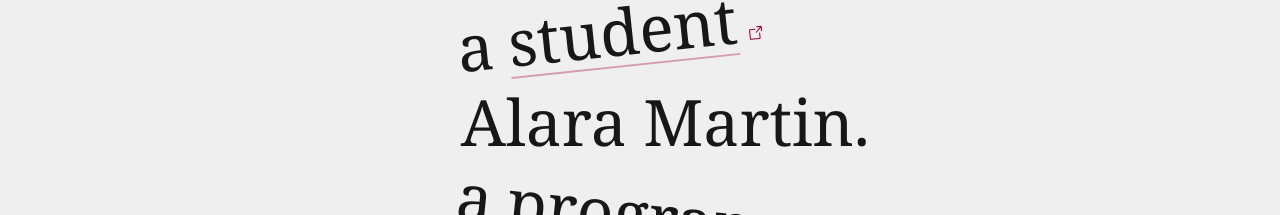
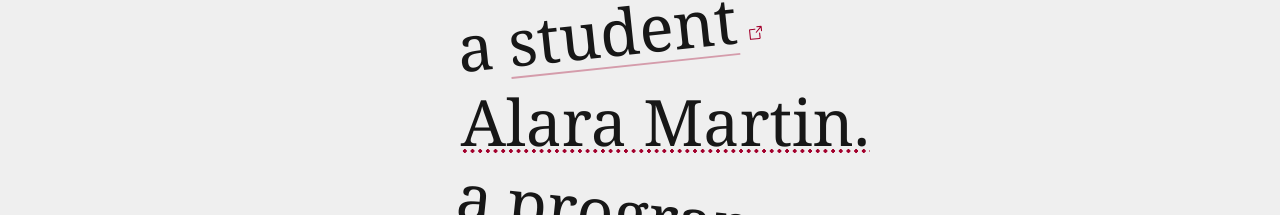
Before and after one commit to alaramartin/website-plain, a Next.js app: page / in a window 1280 px wide. Shown: the part 127-342 px from the top of the page. Built offline with nearby package versions, Linux system fonts and the light colour scheme.

Commit message:
modified the flashing underline thing on homepage for my name

```diff
--- a/src/app/Headline.tsx
+++ b/src/app/Headline.tsx
@@ -478,12 +478,20 @@ export default function Headline() {
                         a
                     </span>
 
+                    {/* One dotted underline (and glow) under the whole name while it's the anchor,
+                        so the dots run unbroken across the "A" and the rest. The glow stops once
+                        the fan is out. */}
+                    <span
+                        aria-hidden
+                        className={`dotted absolute inset-y-0 left-0 ${fanned ? "" : "fan-hint"}`}
+                        style={{
+                            width: `${cardWidths[0] ?? widest}em`,
+                            opacity: current === 0 ? 1 : 0,
+                            transition: `opacity ${FLIP_MS}ms ease-in-out`,
+                        }}
+                    />
                     <Prism turns={caseFlips(step)}>
-                        {(k) => (
-                            <span className="fan-hint">
-                                {k % 2 === 0 ? "A" : "a"}
-                            </span>
-                        )}
+                        {(k) => (k % 2 === 0 ? "A" : "a")}
                     </Prism>
                     <Prism
                         turns={step}
@@ -546,7 +554,7 @@ export default function Headline() {
                                 }}
                             >
                                 {i === 0 ? (
-                                    word
+                                    <span className="dotted">{word}</span>
                                 ) : (
                                     <>
                                         a<span className="a-gap" />
--- a/src/app/globals.css
+++ b/src/app/globals.css
@@ -104,8 +104,8 @@ body {
     background-repeat: no-repeat;
 }
 
-/* a breathing dotted underline under the "A"/"a" that opens the fan */
-.fan-hint {
+/* a dotted underline under "Alara Martin." wherever it shows... */
+.dotted {
     background-image: radial-gradient(
         circle,
         rgb(var(--accent-rgb)) 40%,
@@ -114,12 +114,11 @@ body {
     background-size: 0.12em 0.06em;
     background-position: 0 92%;
     background-repeat: repeat-x;
-    animation: fan-hint 2.4s ease-in-out infinite;
 }
 
-.fanned .fan-hint {
-    animation: none;
-    background-image: none;
+/* ...and a glow behind it breathing while it's the word that opens the fan */
+.fan-hint {
+    animation: fan-hint 2.4s ease-in-out infinite;
 }
 
 @keyframes fan-hint {
```
